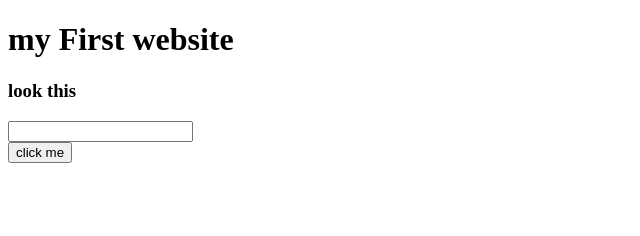
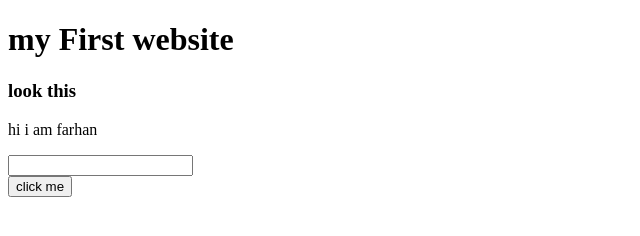
Before and after one commit to Farhan269/my-first-website, a plain HTML site: page index.html in a window 1280 px wide. Shown: the whole page, without its empty margins (0-640 px from the left). Drawn offline with Linux system fonts and the light colour scheme.

Commit message:
text added

```diff
--- a/index.html
+++ b/index.html
@@ -9,6 +9,7 @@
 <body>
     <h1>my First website</h1>
     <h3>look this</h3>
+    <p>hi i am farhan</p>
     <input type="text">
     <br>
     <button>click me</button>
```
